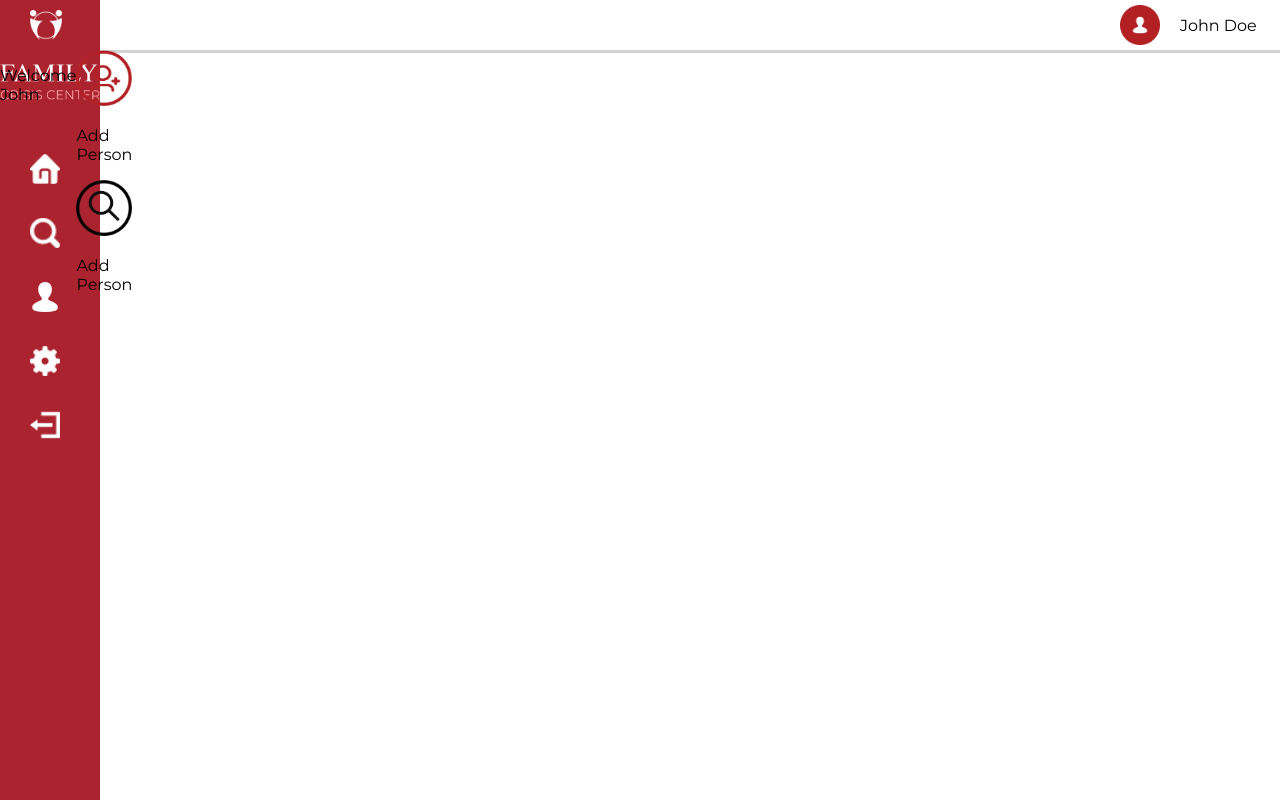
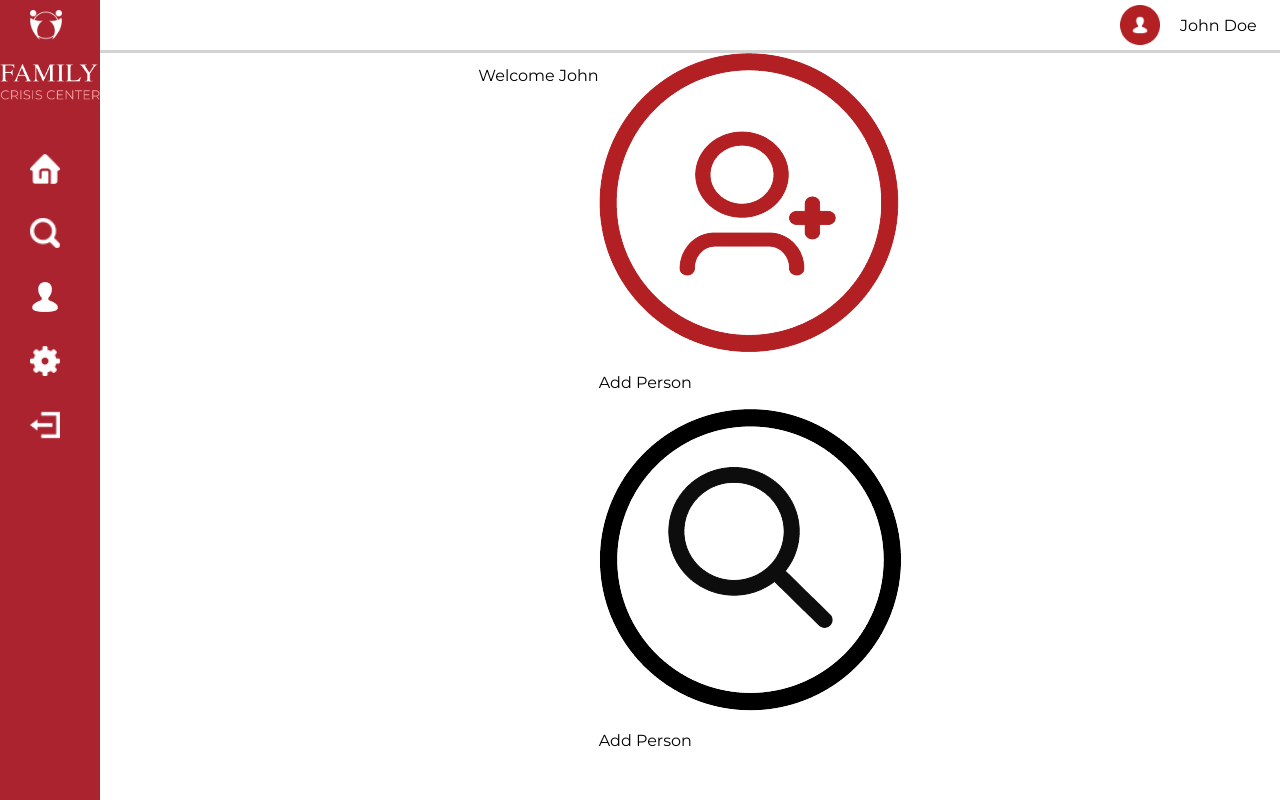
Before and after one commit to ACM-Service-Project/ACM-Service-Project-Frontend, a React (Create React App) app in the folder acm-service-project/: page /dashboard in a window 1280 px wide. Built offline with nearby package versions, Linux system fonts and the light colour scheme.

Commit message:
Fix Dashboard Grid

```diff
--- a/acm-service-project/src/styles/Dashboard.css
+++ b/acm-service-project/src/styles/Dashboard.css
@@ -5,7 +5,7 @@
 }
 
 .mainContainer{
-    grid-row: 2;
+    grid-column: 2;
     display: flex;
     justify-content: center;
     font-family: 'Montserrat';
```
